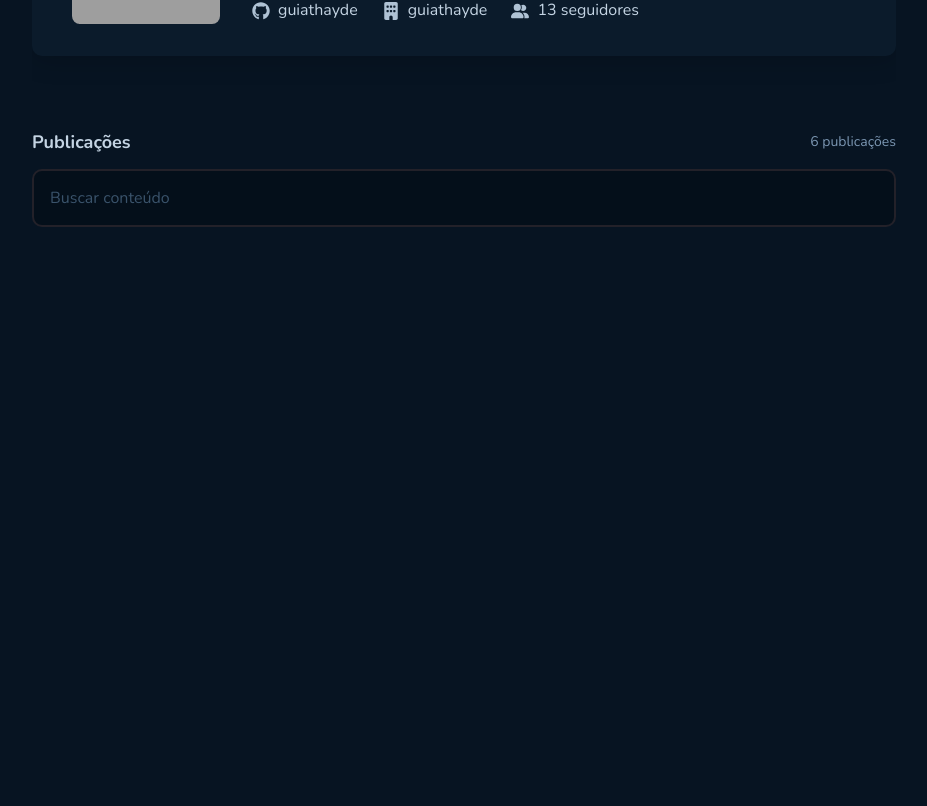
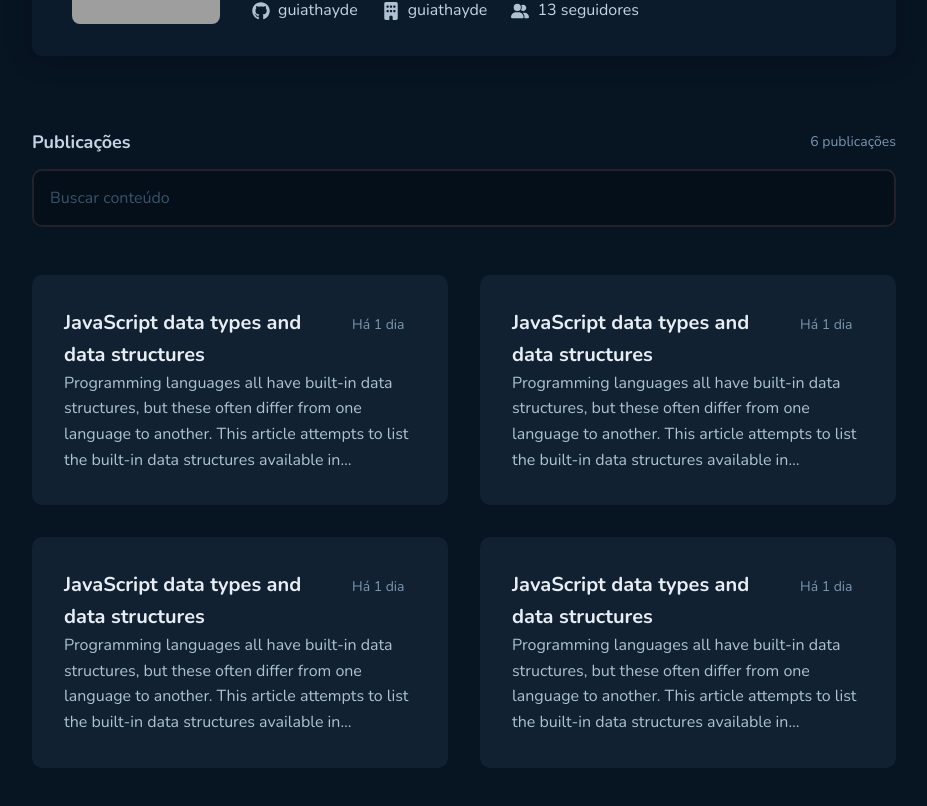
Before and after one commit to guiathayde/github-blog, a React (Vite) app: page / in a window 1280 px wide. Shown: the part 368-1174 px from the top of the page, without its empty margins (176-1103 px from the left). Before the commit the page ends 800 px from the top, so only its background shows below. Built offline with nearby package versions, Linux system fonts and the light colour scheme; grey boxes are pictures that could not be loaded.

Commit message:
Finished Blog page

```diff
--- /dev/null
+++ b/src/components/Card/index.tsx
@@ -0,0 +1,19 @@
+import { CardContainer, CardHeader, Title, DateTime, Content } from './styles';
+
+interface CardProps {
+  title: string;
+  date: string;
+  content: string;
+}
+
+export function Card({ title, date, content }: CardProps) {
+  return (
+    <CardContainer>
+      <CardHeader>
+        <Title>{title}</Title>
+        <DateTime>{date}</DateTime>
+      </CardHeader>
+      <Content>{content}</Content>
+    </CardContainer>
+  );
+}
--- /dev/null
+++ b/src/components/Card/styles.ts
@@ -0,0 +1,50 @@
+import { styled } from 'styled-components';
+
+export const CardContainer = styled.div`
+  display: flex;
+  flex-direction: column;
+  align-items: center;
+
+  width: 100%;
+  max-width: 416px;
+  max-height: 260px;
+
+  padding: 2rem;
+
+  background: ${({ theme }) => theme.post};
+  border-radius: 10px;
+`;
+
+export const CardHeader = styled.header`
+  display: flex;
+  align-items: baseline;
+  justify-content: space-between;
+  gap: 1rem;
+`;
+
+export const Title = styled.h2`
+  font-weight: 700;
+  font-size: 1.25rem;
+  line-height: 1.6;
+  color: ${({ theme }) => theme.title};
+`;
+
+export const DateTime = styled.span`
+  min-width: 64px;
+
+  font-size: 0.875rem;
+  line-height: 1.6;
+  color: ${({ theme }) => theme.span};
+`;
+
+export const Content = styled.div`
+  display: -webkit-box;
+  -webkit-line-clamp: 4;
+  -webkit-box-orient: vertical;
+  overflow: hidden;
+  text-overflow: ellipsis;
+
+  font-size: 1rem;
+  line-height: 1.6;
+  color: ${({ theme }) => theme.text};
+`;
--- a/src/components/Link/index.tsx
+++ b/src/components/Link/index.tsx
@@ -10,7 +10,7 @@ interface LinkProps {
 
 export function Link({ label, url }: LinkProps) {
   return (
-    <LinkContainer href={url}>
+    <LinkContainer href={url} target="_blank">
       <Label>{label}</Label>
       <FontAwesomeIcon icon={faArrowUpRightFromSquare} />
     </LinkContainer>
--- a/src/layouts/DefaultLayout/styles.ts
+++ b/src/layouts/DefaultLayout/styles.ts
@@ -10,7 +10,6 @@ export const LayoutContainer = styled.div`
 
 export const WrapperContent = styled.div`
   flex: 1;
-  overflow-y: auto;
 
   max-width: 864px;
   width: 80%;
--- a/src/pages/Blog/index.tsx
+++ b/src/pages/Blog/index.tsx
@@ -1,8 +1,9 @@
 import { Profile } from './components/Profile';
 
 import { Input } from '../../components/Input';
+import { Card } from '../../components/Card';
 
-import { BlogContainer, HeaderPublications } from './styles';
+import { BlogContainer, HeaderPublications, CardList } from './styles';
 
 export function Blog() {
   return (
@@ -23,6 +24,57 @@ export function Blog() {
         placeholder="Buscar conteúdo"
         containerStyle={{ marginBottom: 48 }}
       />
+
+      <CardList>
+        <Card
+          title="JavaScript data types and data structures"
+          date="Há 1 dia"
+          content="Programming languages all have built-in data structures, but these often differ from one language to another. This article attempts to list the built-in data structures available in JavaScript and what properties they have. These can be used to build other data structures. Wherever possible, comparisons with other languages are drawn.
+
+Dynamic typing
+JavaScript is a loosely typed and dynamic language. Variables in JavaScript are not directly associated with any particular value type, and any variable can be assigned (and re-assigned) values of all types:
+
+let foo = 42; // foo is now a number
+foo = 'bar'; // foo is now a string
+foo = true; // foo is now a boolean"
+        />
+        <Card
+          title="JavaScript data types and data structures"
+          date="Há 1 dia"
+          content="Programming languages all have built-in data structures, but these often differ from one language to another. This article attempts to list the built-in data structures available in JavaScript and what properties they have. These can be used to build other data structures. Wherever possible, comparisons with other languages are drawn.
+
+Dynamic typing
+JavaScript is a loosely typed and dynamic language. Variables in JavaScript are not directly associated with any particular value type, and any variable can be assigned (and re-assigned) values of all types:
+
+let foo = 42; // foo is now a number
+foo = 'bar'; // foo is now a string
+foo = true; // foo is now a boolean"
+        />
+        <Card
+          title="JavaScript data types and data structures"
+          date="Há 1 dia"
+          content="Programming languages all have built-in data structures, but these often differ from one language to another. This article attempts to list the built-in data structures available in JavaScript and what properties they have. These can be used to build other data structures. Wherever possible, comparisons with other languages are drawn.
+
+Dynamic typing
+JavaScript is a loosely typed and dynamic language. Variables in JavaScript are not directly associated with any particular value type, and any variable can be assigned (and re-assigned) values of all types:
+
+let foo = 42; // foo is now a number
+foo = 'bar'; // foo is now a string
+foo = true; // foo is now a boolean"
+        />
+        <Card
+          title="JavaScript data types and data structures"
+          date="Há 1 dia"
+          content="Programming languages all have built-in data structures, but these often differ from one language to another. This article attempts to list the built-in data structures available in JavaScript and what properties they have. These can be used to build other data structures. Wherever possible, comparisons with other languages are drawn.
+
+Dynamic typing
+JavaScript is a loosely typed and dynamic language. Variables in JavaScript are not directly associated with any particular value type, and any variable can be assigned (and re-assigned) values of all types:
+
+let foo = 42; // foo is now a number
+foo = 'bar'; // foo is now a string
+foo = true; // foo is now a boolean"
+        />
+      </CardList>
     </BlogContainer>
   );
 }
--- a/src/pages/Blog/styles.ts
+++ b/src/pages/Blog/styles.ts
@@ -5,6 +5,12 @@ export const BlogContainer = styled.main`
   flex-direction: column;
 
   width: 100%;
+
+  padding-bottom: 4rem;
+
+  &::-webkit-scrollbar {
+    display: none;
+  }
 `;
 
 export const HeaderPublications = styled.header`
@@ -29,3 +35,11 @@ export const HeaderPublications = styled.header`
     color: ${({ theme }) => theme.span};
   }
 `;
+
+export const CardList = styled.div`
+  display: grid;
+  grid-template-columns: repeat(2, 1fr);
+  gap: 2rem;
+
+  margin-bottom: 4rem;
+`;
```
